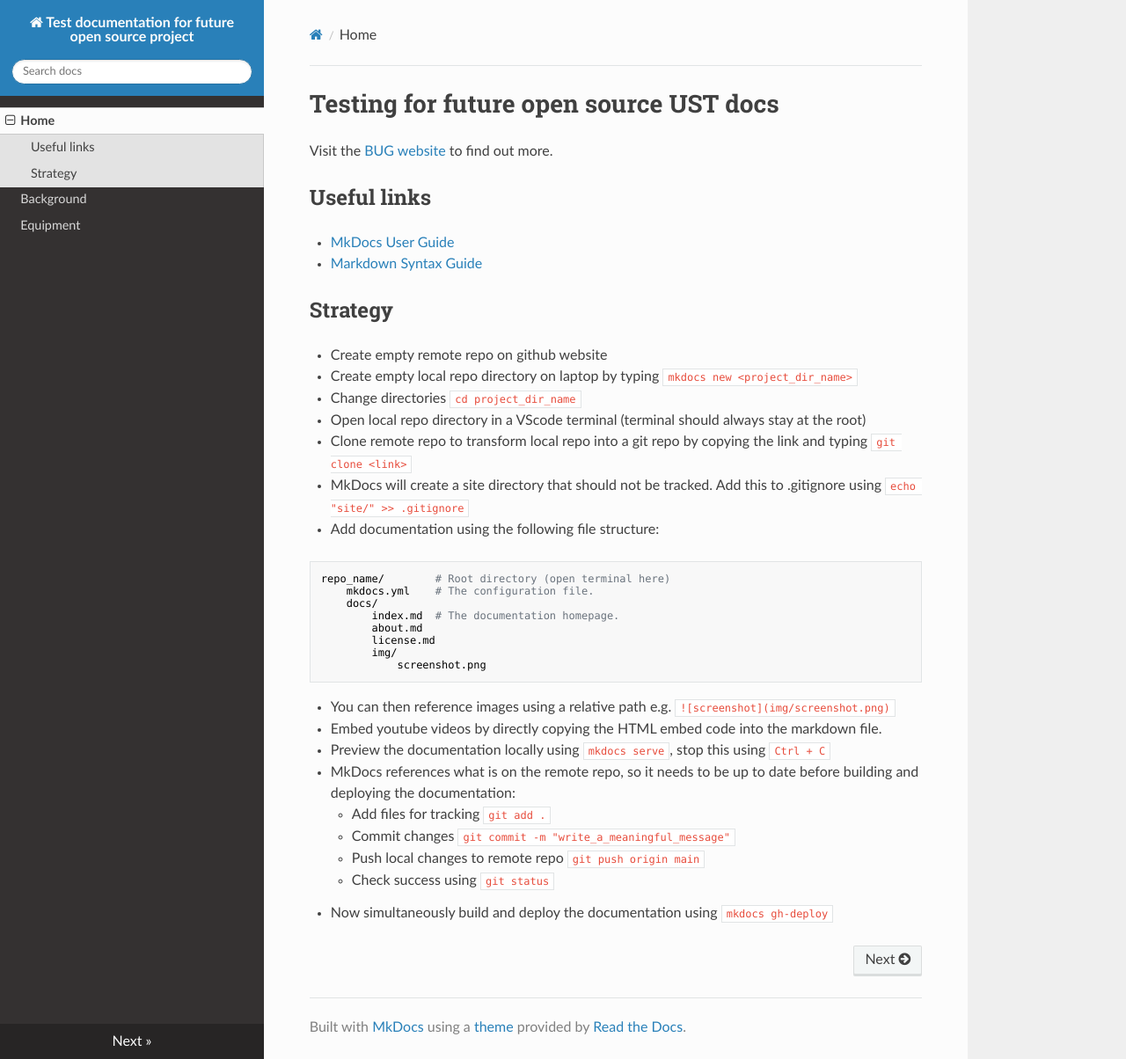
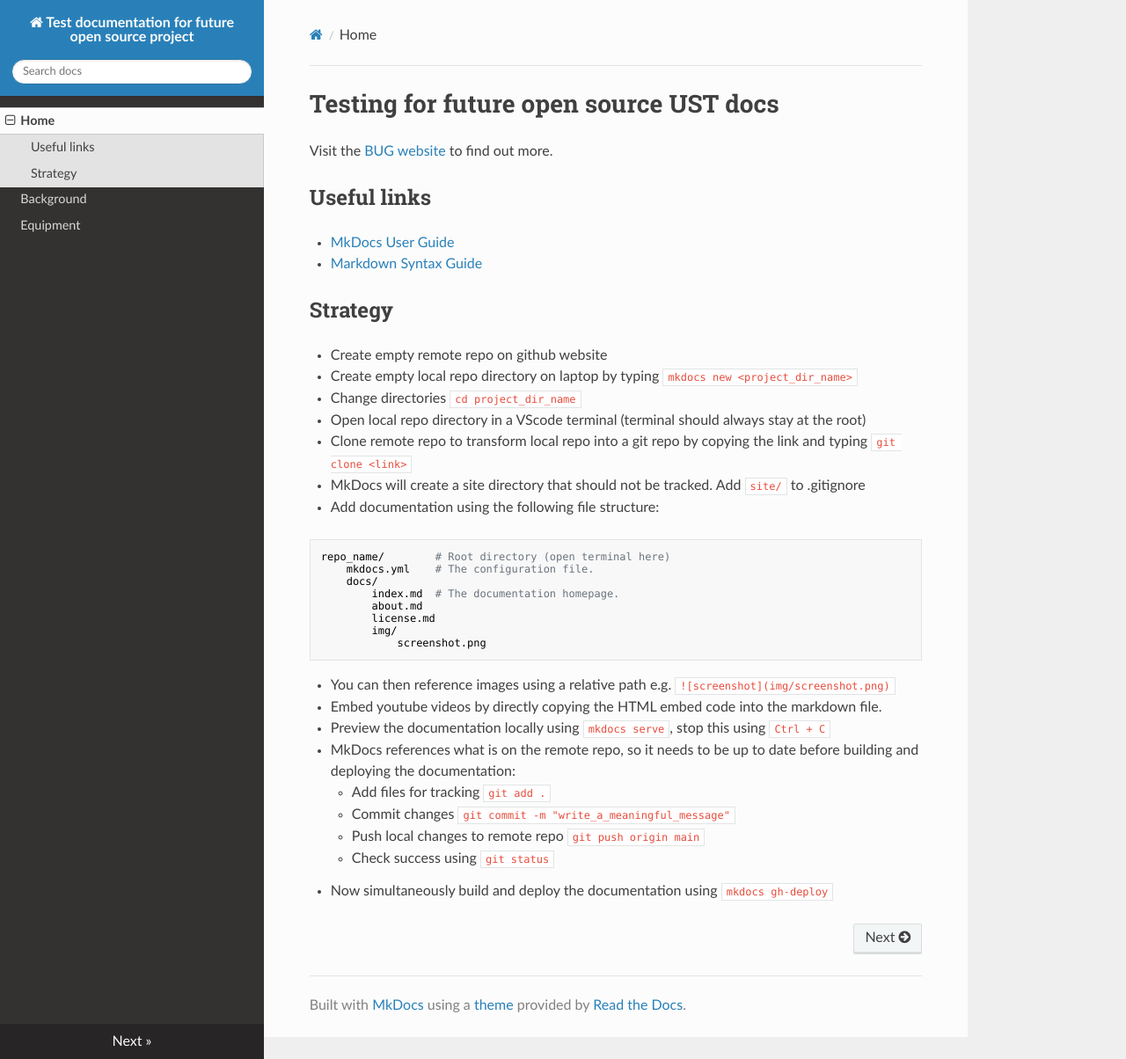
Before and after one commit to morganjroberts/USTopenSourceTest, an MkDocs documentation site: the page built from docs/index.md, in a window 1280 px wide and 1204 px high. Shown: the whole window at 88% size. Built offline with MkDocs 1.6.1, drawn with Linux system fonts in a browser that asks for light colours; nearby versions of some CDN libraries.

Commit message:
changing user guide

````diff
--- a/docs/index.md
+++ b/docs/index.md
@@ -13,7 +13,7 @@ Visit the [BUG website](https://bug.medphys.ucl.ac.uk/) to find out more.
 * Change directories `cd project_dir_name`
 * Open local repo directory in a VScode terminal (terminal should always stay at the root)
 * Clone remote repo to transform local repo into a git repo by copying the link and typing `git clone <link>`
-* MkDocs will create a site directory that should not be tracked. Add this to .gitignore using `echo "site/" >> .gitignore`
+* MkDocs will create a site directory that should not be tracked. Add `site/` to .gitignore
 * Add documentation using the following file structure:
 
 ```
````
